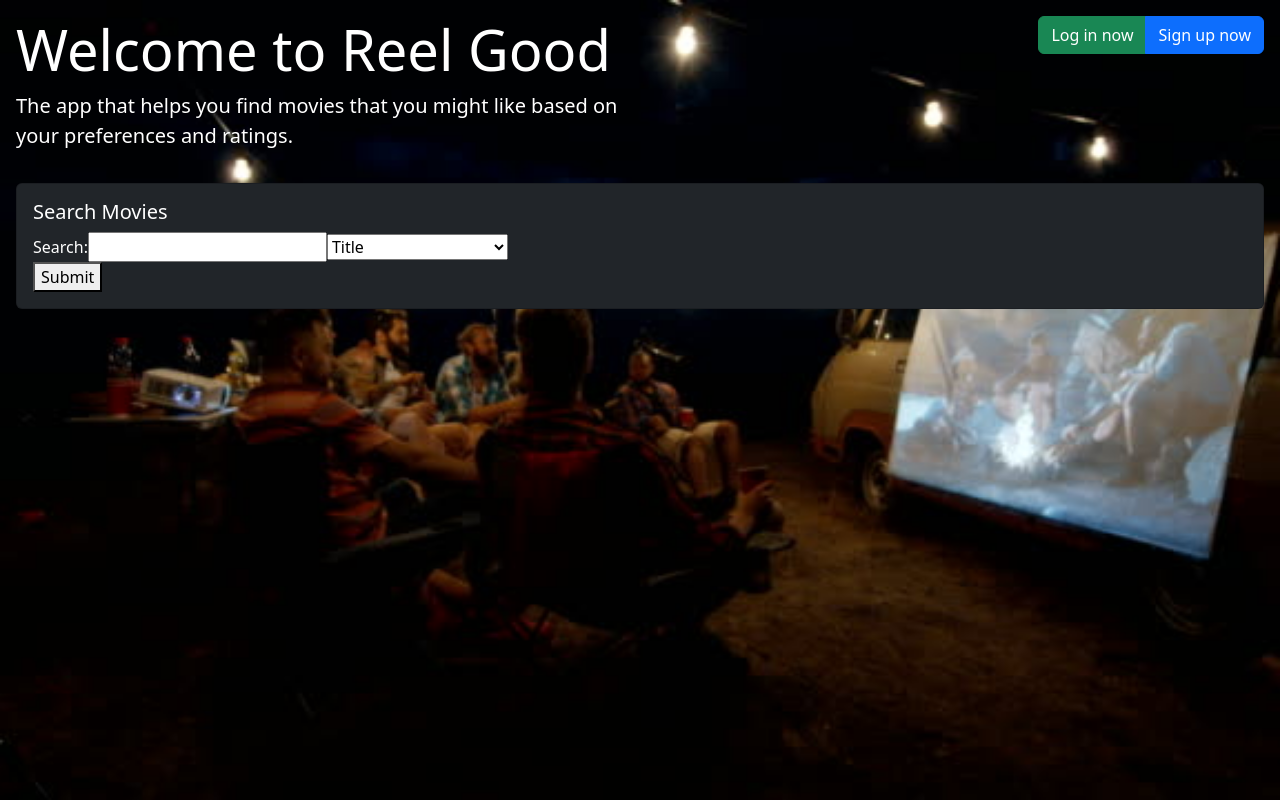
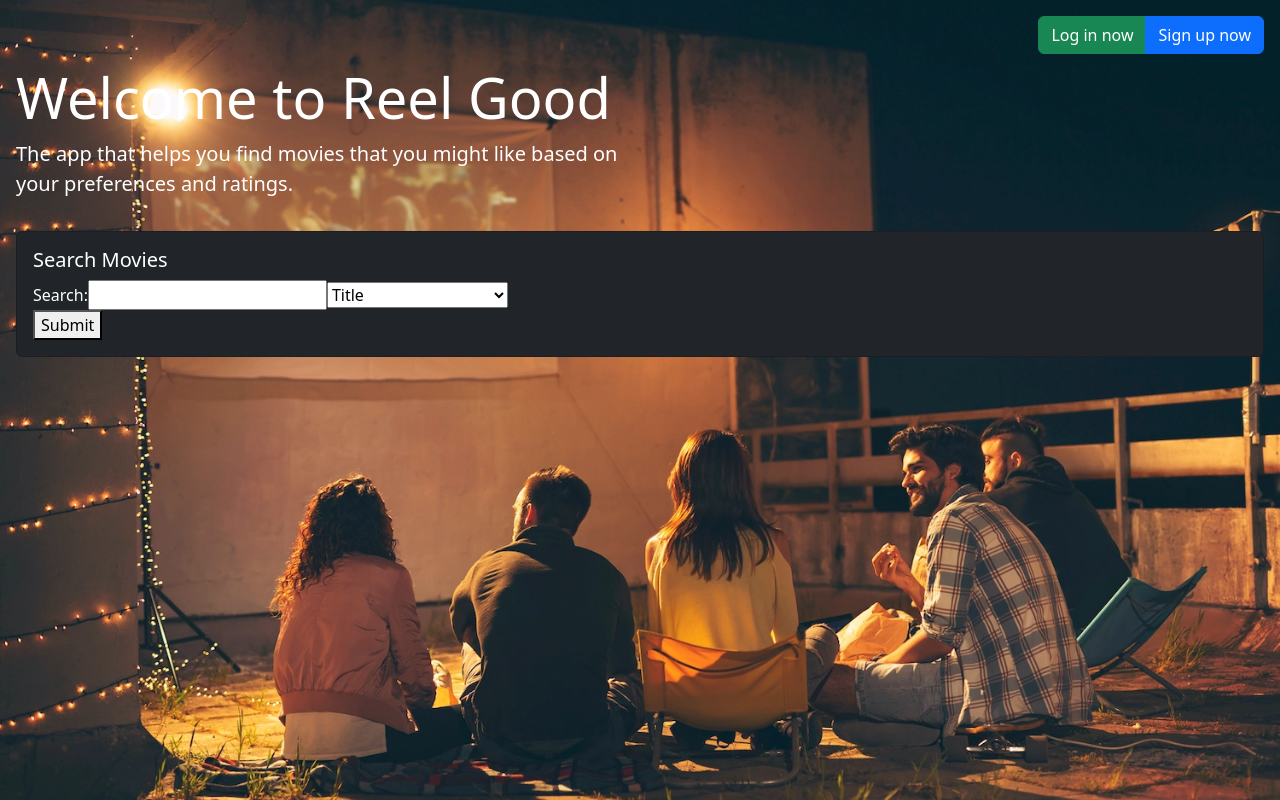
Before and after one commit to ReelGoodOSU/reel-good, a React (Create React App) app: page / in a window 1280 px wide. Built offline with nearby package versions, Linux system fonts and the light colour scheme.

Commit message:
new background/small changes

```diff
--- a/src/App.css
+++ b/src/App.css
@@ -7,8 +7,8 @@
 }
 
 body {
-  background: url("../media/istockphoto-997308120-640x640-1.jpg") no-repeat
-    center center fixed;
+  background: url("../media/GettyImages-1140988225.webp") no-repeat center
+    center fixed;
   -webkit-background-size: cover;
   -moz-background-size: cover;
   -o-background-size: cover;
--- a/src/pages/HomePage.js
+++ b/src/pages/HomePage.js
@@ -7,7 +7,7 @@ function HomePage() {
   return (
     <Container fluid className="p-3">
       <Row className="mb-3">
-        <Col>
+        <Col className="mt-5">
           <h1 className="display-4 text-white">Welcome to Reel Good</h1>
           <p className="lead text-white">
             The app that helps you find movies that you might like based on your
```
Also changed, not shown: media/GettyImages-1140988225.webp (added).
